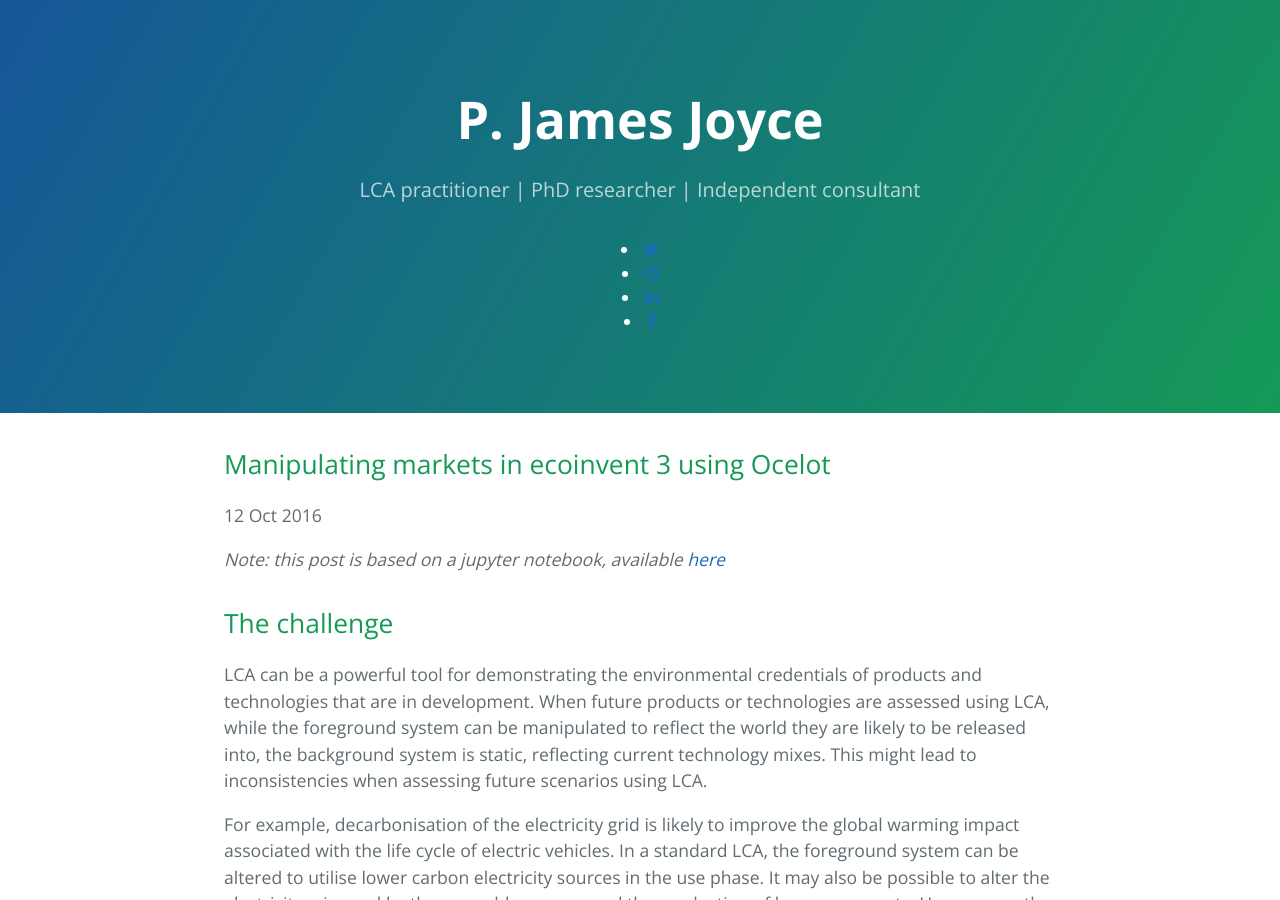
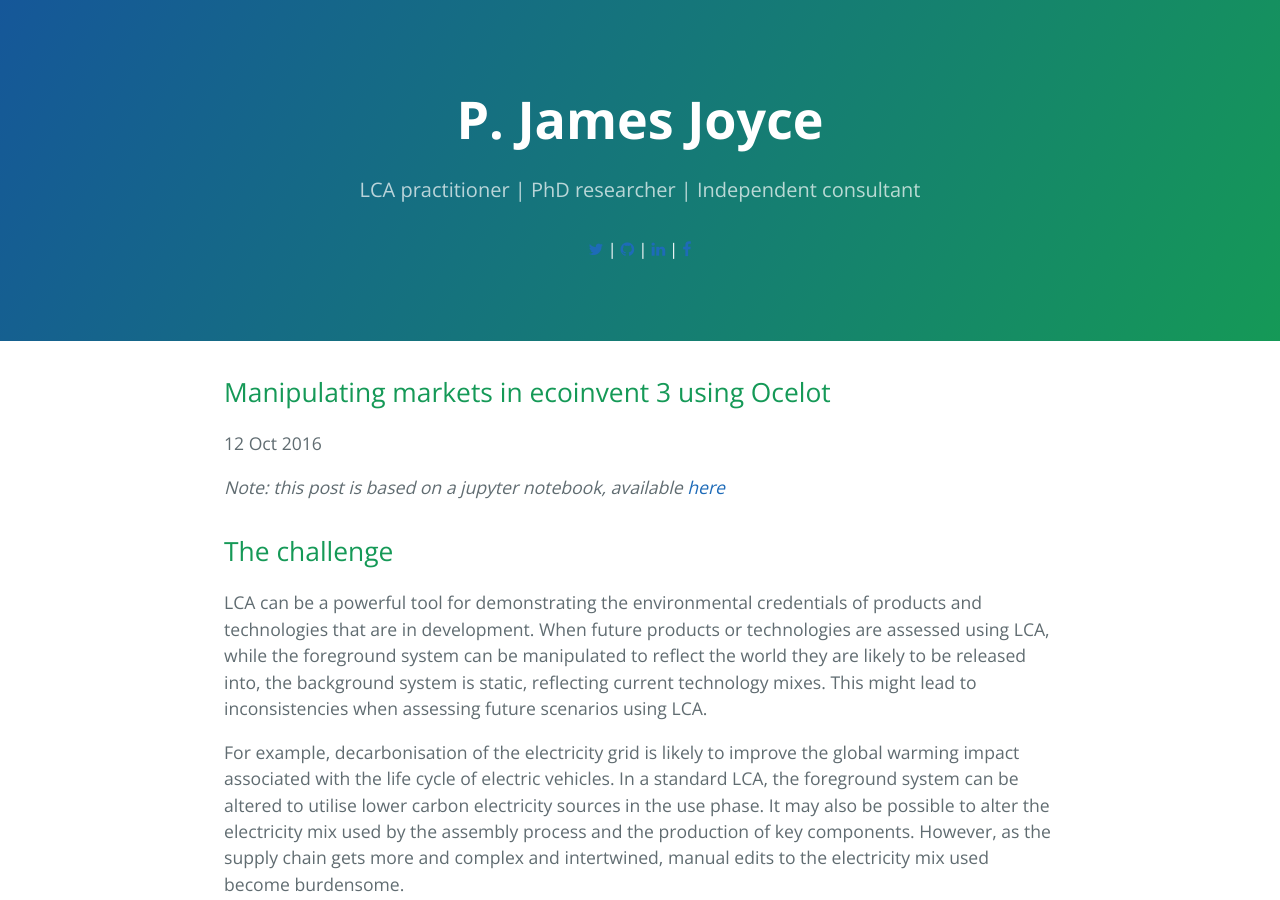
Before and after one commit to pjamesjoyce/pjamesjoyce.github.io, a Jekyll site: the page built from _posts/2016-10-12-ecoinvent3.md, in a window 1280 px wide and 900 px high. Built offline with Jekyll 4.4.1, drawn with Linux system fonts in a browser that asks for light colours; nearby versions of some CDN libraries.

Commit message:
social media 2

```diff
--- a/_includes/page-header.html
+++ b/_includes/page-header.html
@@ -2,26 +2,16 @@
   <h1 class="project-name"><a class="white" href="{{site.url}}">{{ site.title }}</a></h1>
   <h2 class="project-tagline">{{ site.tagline }}</h2>
 
-
-  <li>
-    <a href="https://twitter.com/{{ site.twitter_username }}">
+  <span class="white"><a href="https://twitter.com/{{ site.twitter_username }}">
       <i class="fa fa-twitter"></i>
-    </a>
-  </li>
-   <li>
-    <a href="https://github.com/{{ site.github_username }}">
+    </a> | <a href="https://github.com/{{ site.github_username }}">
       <i class="fa fa-github"></i>
-    </a>
-  </li>
-  <li>
-    <a href="https://linkedin.com/in/{{ site.linkedin_username }}">
+    </a> | <a href="https://linkedin.com/in/{{ site.linkedin_username }}">
       <i class="fa fa-linkedin"></i>
-    </a>
-  </li>
-  <li>
-    <a href="https://www.facebook.com/{{ site.facebook_username }}">
+    </a> | <a href="https://www.facebook.com/{{ site.facebook_username }}">
       <i class="fa fa-facebook"></i>
     </a>
-  </li>
+
+    </span>
 
 </section>
```
